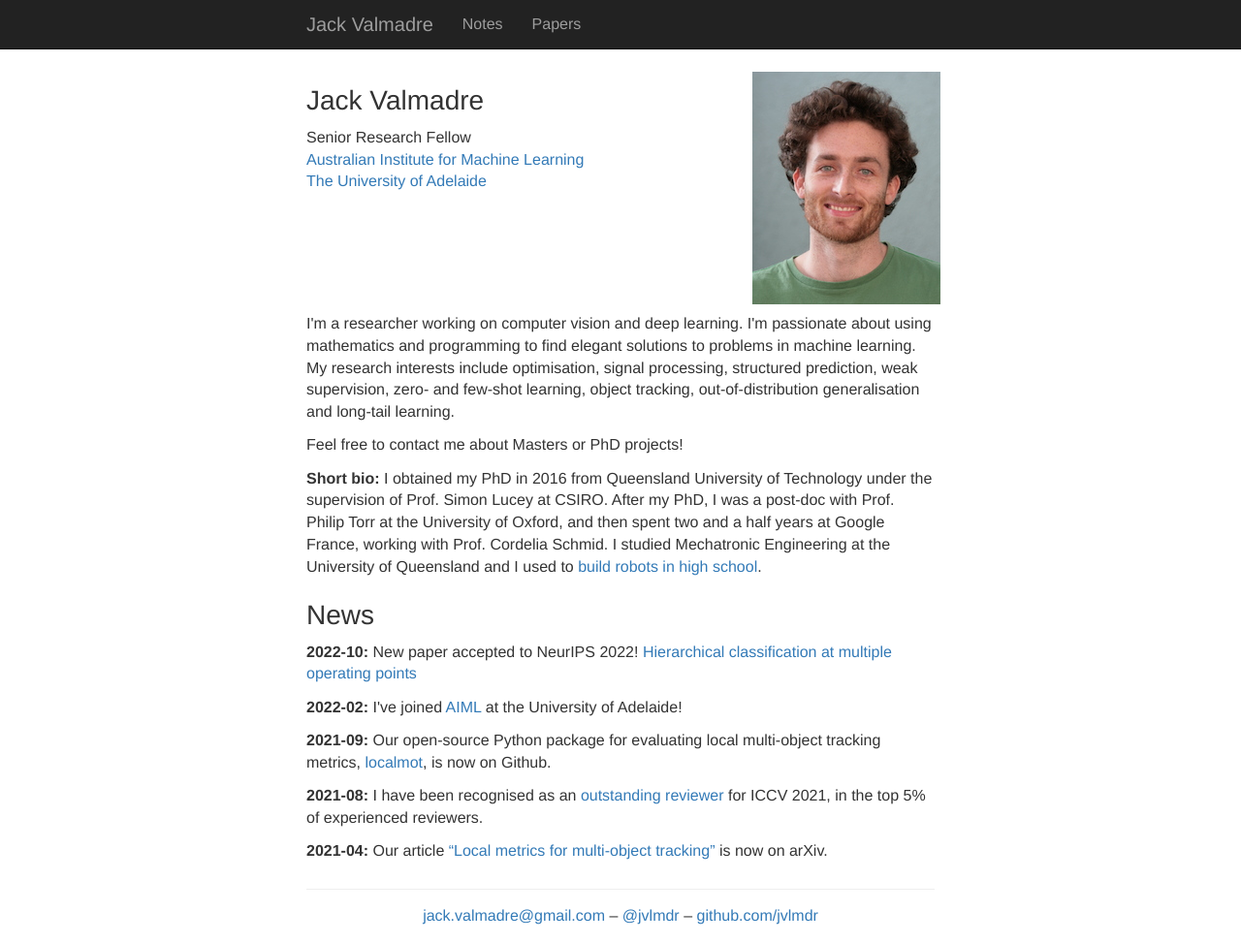
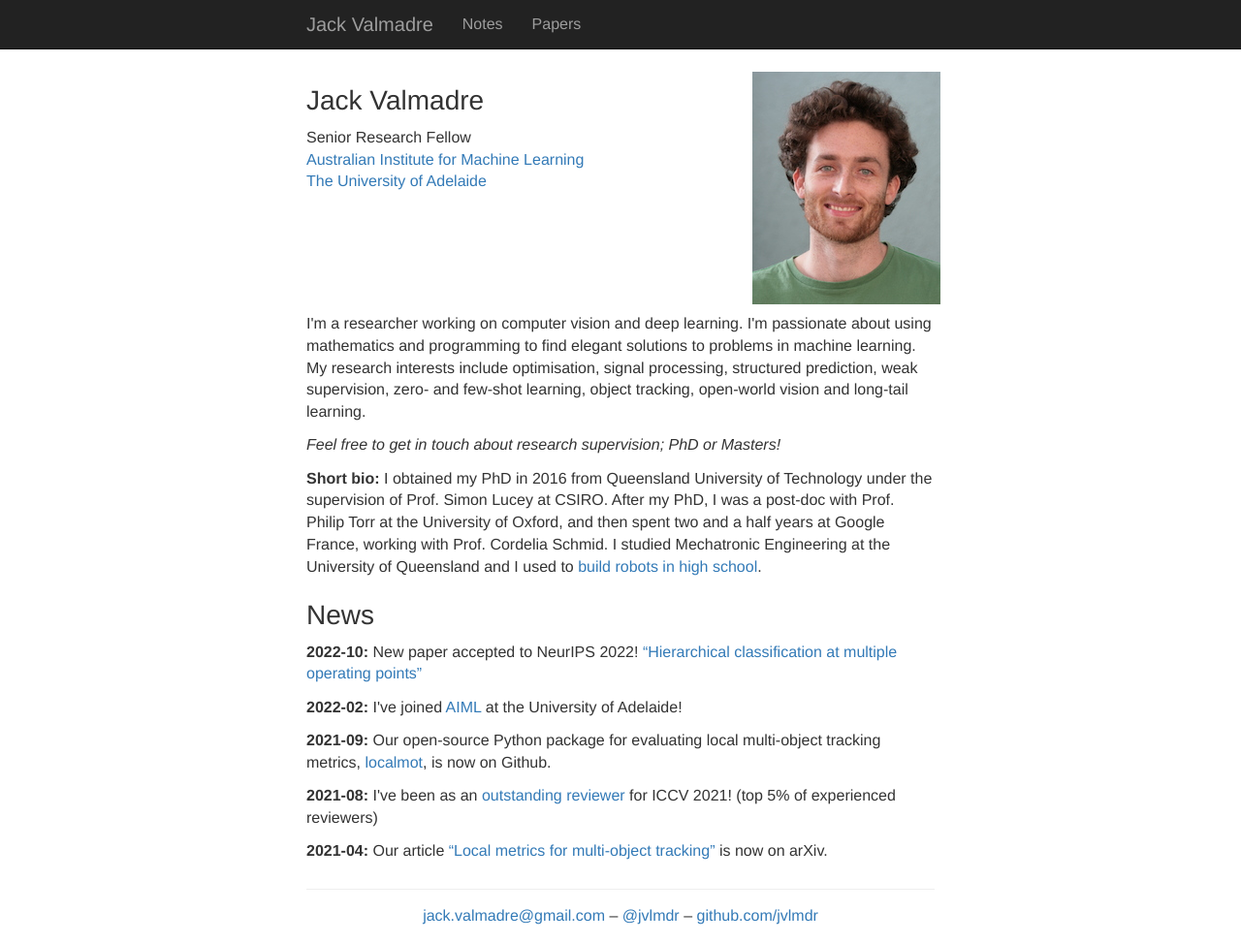
Before and after one commit to jvlmdr/jack.valmadre.net, a Jekyll site: the page built from index.html, in a window 1280 px wide and 973 px high. Shown: the whole window at 97% size. Built offline with Jekyll 4.4.1, drawn with Linux system fonts in a browser that asks for light colours; nearby versions of some CDN libraries.

Commit message:
Update index.html

```diff
--- a/index.html
+++ b/index.html
@@ -24,9 +24,9 @@ layout: default
 <p>
   I'm a researcher working on computer vision and deep learning.
   I'm passionate about using mathematics and programming to find elegant solutions to problems in machine learning.
-  My research interests include optimisation, signal processing, structured prediction, weak supervision, zero- and few-shot learning, object tracking, out-of-distribution generalisation and long-tail learning.
+  My research interests include optimisation, signal processing, structured prediction, weak supervision, zero- and few-shot learning, object tracking, open-world vision and long-tail learning.
 </p>
-<p>Feel free to contact me about Masters or PhD projects!</p>
+<p><em>Feel free to get in touch about research supervision; PhD or Masters!</em></p>
 <p>
   <strong>Short bio:</strong>
   I obtained my PhD in 2016 from Queensland University of Technology under the supervision of Prof. Simon Lucey at CSIRO.
@@ -34,10 +34,10 @@ layout: default
   I studied Mechatronic Engineering at the University of Queensland and I used to <a href="https://web.archive.org/web/20210223203312/http://robocup.quantumtorque.com/de/">build robots in high school</a>.
 </p>
 <h3>News</h3>
-<p><strong>2022-10:</strong> New paper accepted to NeurIPS 2022! <a href="https://arxiv.org/abs/2210.10929">Hierarchical classification at multiple operating points</a></p>
+<p><strong>2022-10:</strong> New paper accepted to NeurIPS 2022! <a href="https://arxiv.org/abs/2210.10929">&ldquo;Hierarchical classification at multiple operating points&rdquo;</a></p>
 <p><strong>2022-02:</strong> I've joined <a href="https://www.adelaide.edu.au/aiml/">AIML</a> at the University of Adelaide!</p>
 <p><strong>2021-09:</strong> Our open-source Python package for evaluating local multi-object tracking metrics, <a href="https://github.com/google-research/localmot">localmot</a>, is now on Github.</p>
-<p><strong>2021-08:</strong> I have been recognised as an <a href="https://iccv2021.thecvf.com/outstanding-reviewers">outstanding reviewer</a> for ICCV 2021, in the top 5% of experienced reviewers.</p>
+<p><strong>2021-08:</strong> I've been as an <a href="https://iccv2021.thecvf.com/outstanding-reviewers">outstanding reviewer</a> for ICCV 2021! (top 5% of experienced reviewers)</p>
 <p><strong>2021-04:</strong> Our article <a href="https://arxiv.org/abs/2104.02631">&ldquo;Local metrics for multi-object tracking&rdquo;</a> is now on arXiv.</p>
 </div>
 </div><!-- row -->
```
